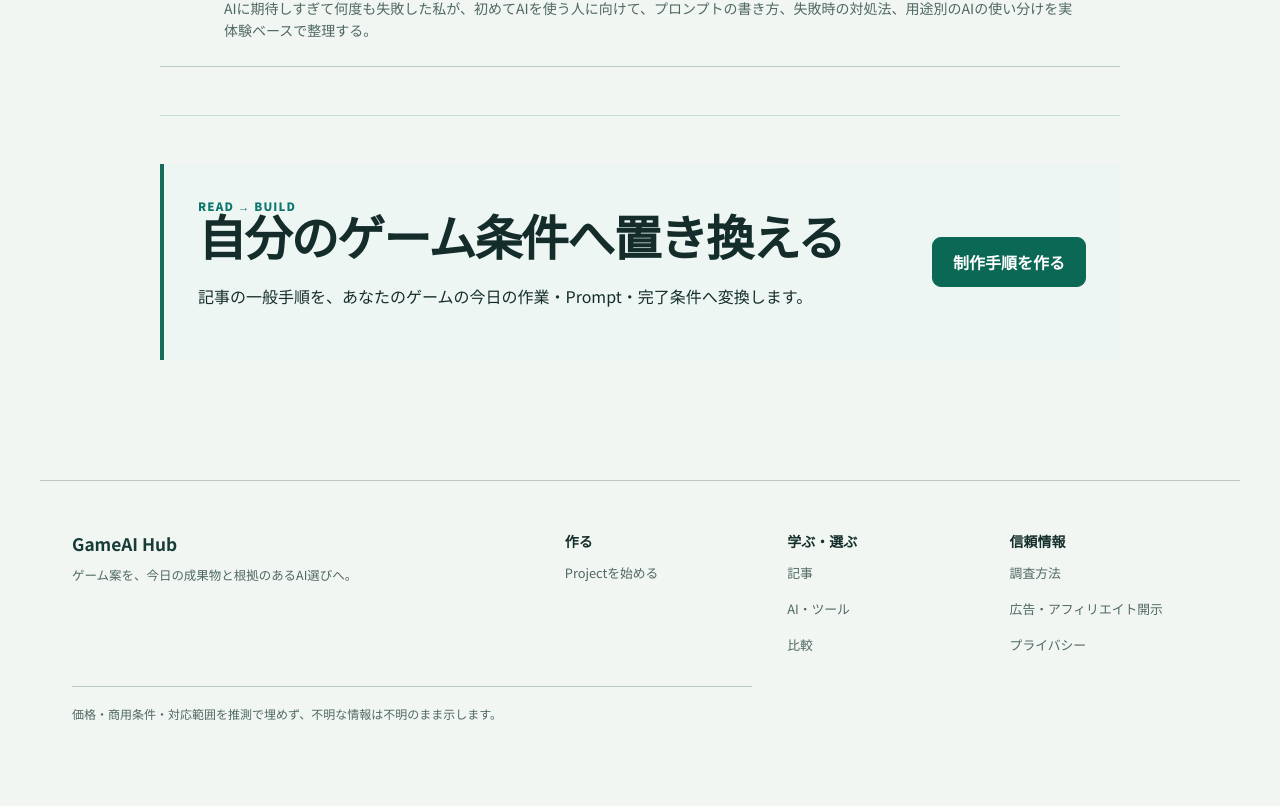
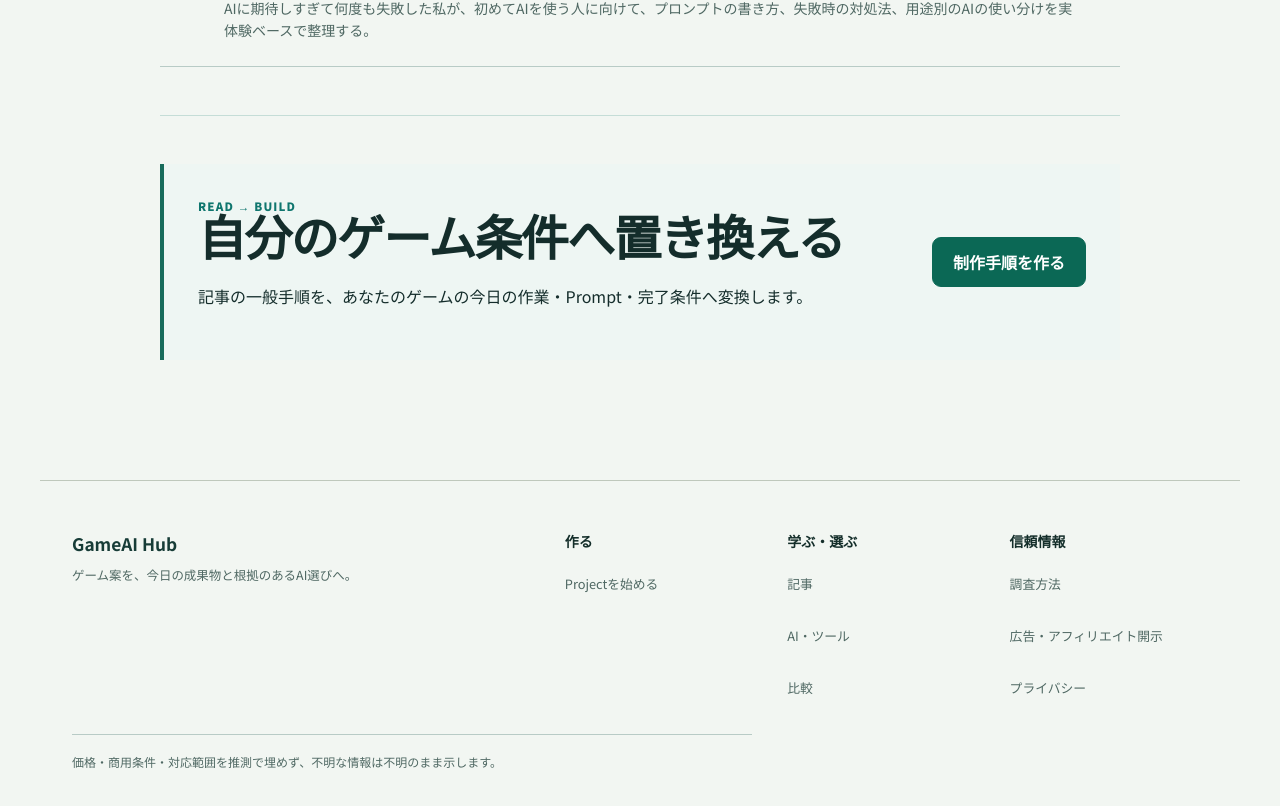
Before and after one commit to komekome898-web/GameAI-Hub, a Next.js app: page /articles in a window 1280 px wide. Shown: the part 3157-3963 px from the top of the page. Before the commit the page ends 3929 px from the top, so only its background shows below. Built offline with nearby package versions, Linux system fonts and the light colour scheme; no server answers.

Commit message:
fix: preserve footer link target sizes

```diff
--- a/app/visual-layer-v2.css
+++ b/app/visual-layer-v2.css
@@ -286,6 +286,7 @@ body.visual-layer-v2 {
 }
 body.visual-layer-v2 .site-header { background: rgb(250 248 242 / 96%); border-color: var(--v2-edge); }
 body.visual-layer-v2 .site-header .brand { min-height:44px; }
+body.visual-layer-v2 .site-footer a { display:flex; align-items:center; min-height:44px; }
 body.visual-layer-v2 .button:not(.ghost):not(.light) { min-height:48px; height:auto; padding-block:10px; background:var(--v2-primary); border-color:var(--v2-primary); color:#fff; white-space:normal; }
 body.visual-layer-v2 .button:not(.ghost):not(.light):hover { background:var(--v2-primary-hover); }
 body.visual-layer-v2 .button:is(.ghost,.light) { min-height:48px; height:auto; padding-block:10px; white-space:normal; }
```
